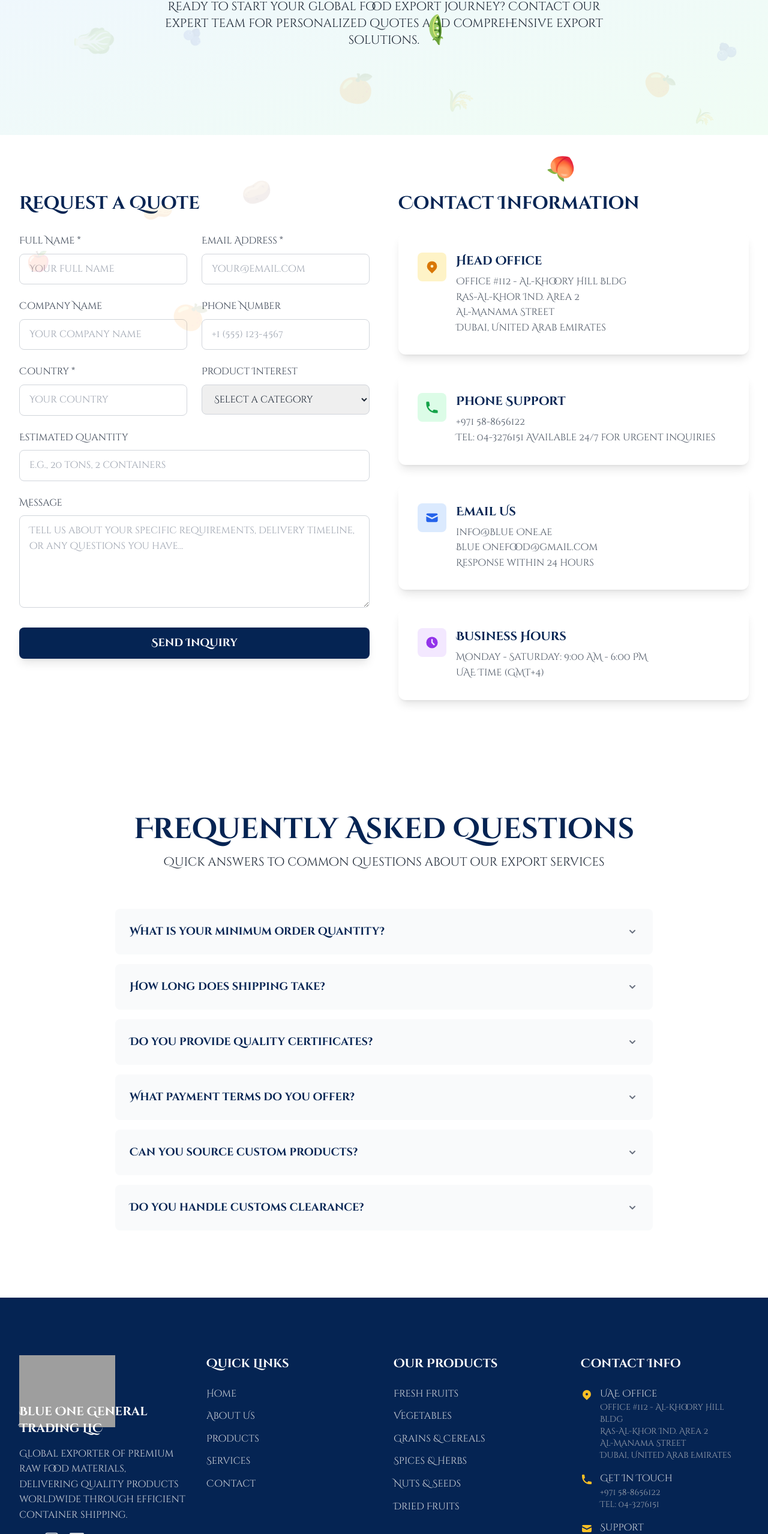
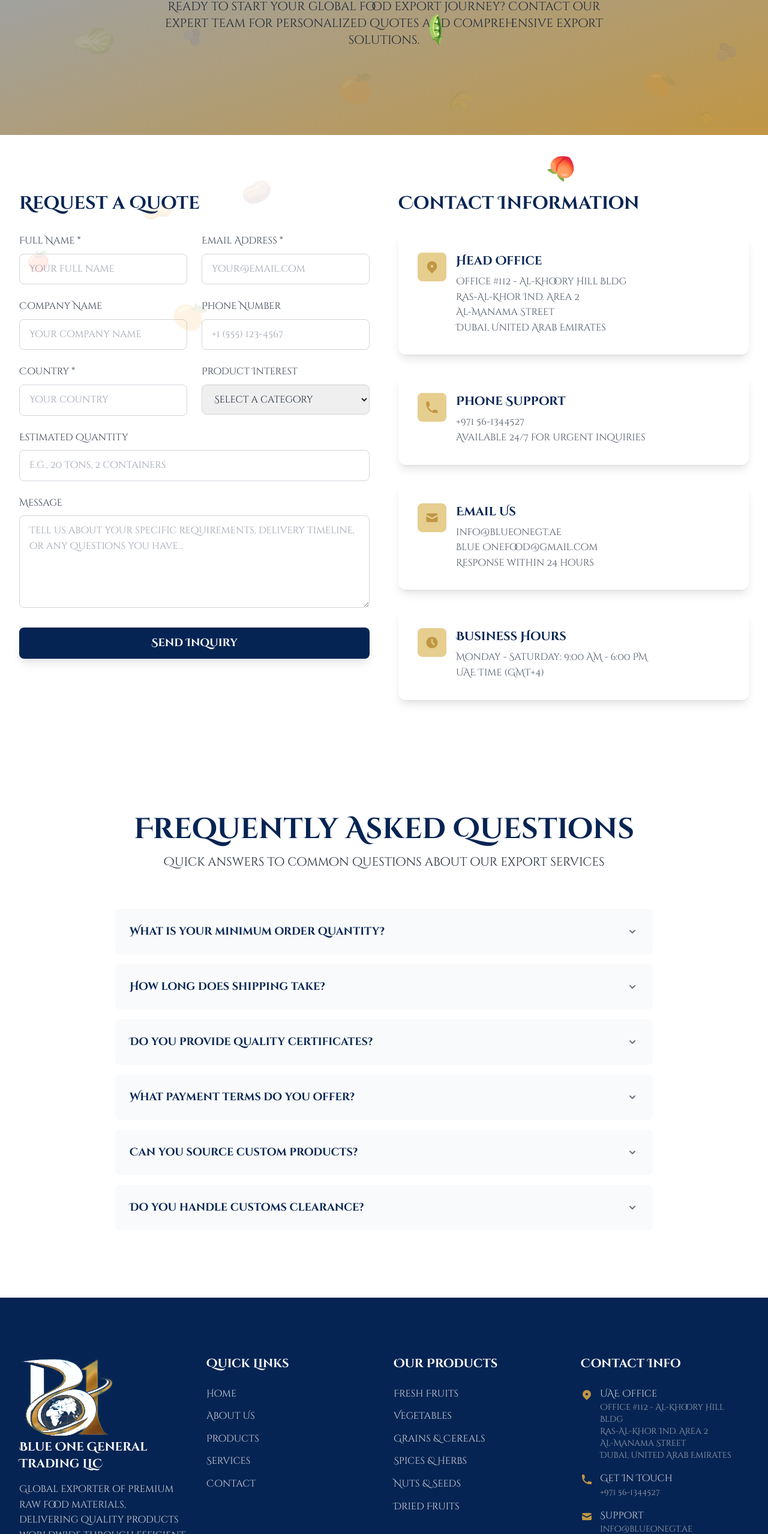
Before and after one commit to mujeebshaikhcom/blueonegt, a React (Vite) app: page /contact in a window 1280 px wide. Shown: the part 243-2800 px from the top of the page at 60% size. Built offline with nearby package versions, Linux system fonts and the light colour scheme; grey boxes are pictures that could not be loaded; the HTML template or start-up script is replaced by a standard one.

Commit message:
touch-up

```diff
--- a/index.html
+++ b/index.html
@@ -13,7 +13,7 @@
 
   <!-- Open Graph / Facebook -->
   <meta property="og:type" content="website" />
-  <meta property="og:url" content="https://Blue One.ae/" />
+  <meta property="og:url" content="https://blueonegt.ae/" />
   <meta property="og:title" content="Blue One General Trading LLC - Global Food Exporter" />
   <meta property="og:description"
     content="Premium raw food materials exported worldwide in containers by trucks and ships." />
@@ -21,7 +21,7 @@
 
   <!-- Twitter -->
   <meta property="twitter:card" content="summary_large_image" />
-  <meta property="twitter:url" content="https://Blue One.ae/" />
+  <meta property="twitter:url" content="https://blueonegt.ae/" />
   <meta property="twitter:title" content="Blue One General Trading LLC - Global Food Exporter" />
   <meta property="twitter:description"
     content="Premium raw food materials exported worldwide in containers by trucks and ships." />
--- a/src/components/Footer.tsx
+++ b/src/components/Footer.tsx
@@ -33,7 +33,7 @@ export default function Footer() {
             viewport={{ once: true }}
           >
             <div className="flex items-center space-x-3">
-              <div className="w-40 h-20 rounded-lg flex items-start justify-center">
+              <div className="w-40 h-35 rounded-lg flex items-start justify-center">
                 <img src="/blueone_logo_b.png" alt="Logo" className="w-40" />
               </div>
             </div>
@@ -42,19 +42,19 @@ export default function Footer() {
               Global exporter of premium raw food materials, delivering quality products worldwide through efficient container shipping.
             </p>
             <div className="flex space-x-4">
-              <a href="#" className="text-gray-300 hover:text-amber-400 transition-colors">
+              <a href="#" className="text-gray-300 hover:text-[#C19643] transition-colors">
                 <svg className="w-6 h-6" fill="currentColor" viewBox="0 0 24 24">
                   <path d="M24 4.557c-.883.392-1.832.656-2.828.775 1.017-.609 1.798-1.574 2.165-2.724-.951.564-2.005.974-3.127 1.195-.897-.957-2.178-1.555-3.594-1.555-3.179 0-5.515 2.966-4.797 6.045-4.091-.205-7.719-2.165-10.148-5.144-1.29 2.213-.669 5.108 1.523 6.574-.806-.026-1.566-.247-2.229-.616-.054 2.281 1.581 4.415 3.949 4.89-.693.188-1.452.232-2.224.084.626 1.956 2.444 3.379 4.6 3.419-2.07 1.623-4.678 2.348-7.29 2.04 2.179 1.397 4.768 2.212 7.548 2.212 9.142 0 14.307-7.721 13.995-14.646.962-.695 1.797-1.562 2.457-2.549z"/>
                 </svg>
               </a>
-              <a href="#" className="text-gray-300 hover:text-amber-400 transition-colors">
+              <a href="#" className="text-gray-300 hover:text-[#C19643] transition-colors">
   <svg className="w-7 h-7 align-top mt-[-3px]" fill="currentColor" viewBox="0 0 24 24">
     <rect width="24" height="24" rx="4" ry="4" fill="none"></rect>
     <path d="M12 7.5a4.5 4.5 0 1 0 0 9 4.5 4.5 0 0 0 0-9zm0 7.5a3 3 0 1 1 0-6 3 3 0 0 1 0 6zM16.5 6.75a1.125 1.125 0 1 1 0 2.25 1.125 1.125 0 0 1 0-2.25z" />
     <path d="M18 2.25H6A3.75 3.75 0 0 0 2.25 6v12A3.75 3.75 0 0 0 6 21.75h12A3.75 3.75 0 0 0 21.75 18V6A3.75 3.75 0 0 0 18 2.25zm2.25 15.75a2.25 2.25 0 0 1-2.25 2.25H6a2.25 2.25 0 0 1-2.25-2.25V6a2.25 2.25 0 0 1 2.25-2.25h12A2.25 2.25 0 0 1 20.25 6z"/>
   </svg>
 </a>
-              <a href="#" className="text-gray-300 hover:text-amber-400 transition-colors">
+              <a href="#" className="text-gray-300 hover:text-[#C19643] transition-colors">
                 <svg className="w-6 h-6" fill="currentColor" viewBox="0 0 24 24">
                   <path d="M20.447 20.452h-3.554v-5.569c0-1.328-.027-3.037-1.852-3.037-1.853 0-2.136 1.445-2.136 2.939v5.667H9.351V9h3.414v1.561h.046c.477-.9 1.637-1.85 3.37-1.85 3.601 0 4.267 2.37 4.267 5.455v6.286zM5.337 7.433c-1.144 0-2.063-.926-2.063-2.065 0-1.138.92-2.063 2.063-2.063 1.14 0 2.064.925 2.064 2.063 0 1.139-.925 2.065-2.064 2.065zm1.782 13.019H3.555V9h3.564v11.452zM22.225 0H1.771C.792 0 0 .774 0 1.729v20.542C0 23.227.792 24 1.771 24h20.451C23.2 24 24 23.227 24 22.271V1.729C24 .774 23.2 0 22.222 0h.003z"/>
                 </svg>
@@ -75,7 +75,7 @@ export default function Footer() {
                 <li key={link.name}>
                   <Link
                     to={link.path}
-                    className="text-gray-300 hover:text-amber-400 transition-colors"
+                    className="text-gray-300 hover:text-[#C19643] transition-colors"
                   >
                     {link.name}
                   </Link>
@@ -95,7 +95,7 @@ export default function Footer() {
             <ul className="space-y-3">
               {products.map((product) => (
                 <li key={product}>
-                  <span className="text-gray-300 hover:text-amber-400 transition-colors cursor-pointer">
+                  <span className="text-gray-300 hover:text-[#C19643] transition-colors cursor-pointer">
                     {product}
                   </span>
                 </li>
@@ -113,7 +113,7 @@ export default function Footer() {
             <h3 className="text-xl font-bold mb-6">Contact Info</h3>
             <div className="space-y-4">
               <div className="flex items-start space-x-3">
-                <svg className="w-5 h-5 text-amber-400 mt-1" fill="currentColor" viewBox="0 0 20 20">
+                <svg className="w-5 h-5 text-[#C19643] mt-1" fill="currentColor" viewBox="0 0 20 20">
                   <path fillRule="evenodd" d="M5.05 4.05a7 7 0 119.9 9.9L10 18.9l-4.95-4.95a7 7 0 010-9.9zM10 11a2 2 0 100-4 2 2 0 000 4z" clipRule="evenodd" />
                 </svg>
                 <div>
@@ -125,23 +125,22 @@ export default function Footer() {
                 </div>
               </div>
               <div className="flex items-start space-x-3">
-                <svg className="w-5 h-5 text-amber-400 mt-1" fill="currentColor" viewBox="0 0 20 20">
+                <svg className="w-5 h-5 text-[#C19643] mt-1" fill="currentColor" viewBox="0 0 20 20">
                   <path d="M2 3a1 1 0 011-1h2.153a1 1 0 01.986.836l.74 4.435a1 1 0 01-.54 1.06l-1.548.773a11.037 11.037 0 006.105 6.105l.774-1.548a1 1 0 011.059-.54l4.435.74a1 1 0 01.836.986V17a1 1 0 01-1 1h-2C7.82 18 2 12.18 2 5V3z" />
                 </svg>
                 <div>
                   <p className="text-gray-300">Get In Touch</p>
-                  <p className="text-sm text-gray-400"><a href="tel:+971588656122">+971 58-8656122</a></p>
-                  <p className="text-sm text-gray-400"><a href="tel:04-3276151">Tel: 04-3276151</a></p>
+                  <p className="text-sm text-gray-400"><a href="tel:+971561344527">+971 56-1344527</a></p>
                 </div>
               </div>
               <div className="flex items-start space-x-3">
-                <svg className="w-5 h-5 text-amber-400 mt-1" fill="currentColor" viewBox="0 0 20 20">
+                <svg className="w-5 h-5 text-[#C19643] mt-1" fill="currentColor" viewBox="0 0 20 20">
                   <path d="M2.003 5.884L10 9.882l7.997-3.998A2 2 0 0016 4H4a2 2 0 00-1.997 1.884z" />
                   <path d="M18 8.118l-8 4-8-4V14a2 2 0 002 2h12a2 2 0 002-2V8.118z" />
                 </svg>
                 <div>
                   <p className="text-gray-300">Support</p>
-                  <p className="text-sm text-gray-400"><a href="mailto:info@Blue One.ae">info@Blue One.ae</a></p>
+                  <p className="text-sm text-gray-400"><a href="mailto:info@blueonegt.ae">info@blueonegt.ae</a></p>
                   <p className="text-sm text-gray-400"><a href="mailto:Blue Onefood@gmail.com">Blue Onefood@gmail.com</a></p>
                 </div>
               </div>
--- a/src/components/RelatedProductCard.tsx
+++ b/src/components/RelatedProductCard.tsx
@@ -16,7 +16,7 @@ function RelatedProductCard({ product, index, productIcon }: { product: any; ind
         <div className="card-product">
           <div className="relative overflow-hidden">
             <div
-              className="w-full h-48 bg-gradient-to-br from-green-100 to-amber-100 flex items-center justify-center bg-cover bg-center"
+              className="w-full h-48 bg-gradient-to-br from-[#E6CE8F] to-[#E6CE8F] flex items-center justify-center bg-cover bg-center"
               style={{
                 backgroundImage: validImage ? `url(${validImage})` : 'none',
               }}
@@ -40,7 +40,7 @@ function RelatedProductCard({ product, index, productIcon }: { product: any; ind
               {product.description}
             </p>
             <div className="flex justify-between items-center">
-              <span className="text-sm text-amber-600 font-medium">
+              <span className="text-sm text-[#C19643] font-medium">
                 {product.category}
               </span>
               <span className="text-[var(--primary)] font-bold">View →</span>
--- a/src/index.css
+++ b/src/index.css
@@ -135,7 +135,7 @@ html {
 }
 
 .btn-secondary {
-	@apply bg-amber-500 hover:bg-amber-600 text-white font-semibold py-3 px-6 rounded-lg transition-all duration-300 transform hover:scale-105 shadow-lg hover:shadow-xl;
+	@apply bg-[#C19643] hover:bg-[#C19643] text-white font-semibold py-3 px-6 rounded-lg transition-all duration-300 transform hover:scale-105 shadow-lg hover:shadow-xl;
 }
 
 .btn-outline {
--- a/src/pages/About.tsx
+++ b/src/pages/About.tsx
@@ -28,7 +28,7 @@ export default function About() {
 
 function HeroSection() {
   return (
-    <section className="section-padding bg-gradient-to-br from-blue-50 to-green-50">
+    <section className="section-padding bg-gradient-to-br from-[#05245369] to-[#C19643]">
       <div className="container-custom text-center">
         <motion.div
           initial={{ opacity: 0, y: 30 }}
@@ -218,7 +218,7 @@ function TeamSection() {
               transition={{ duration: 0.8, delay: index * 0.1 }}
             >
               <motion.div
-                className="text-4xl lg:text-6xl font-bold text-amber-400 mb-2"
+                className="text-4xl lg:text-6xl font-bold text-[#C19643] mb-2"
                 initial={{ opacity: 0 }}
                 animate={inView ? { opacity: 1 } : {}}
                 transition={{ duration: 1, delay: index * 0.1 + 0.5 }}
@@ -251,7 +251,7 @@ function CTASection() {
   const [ref, inView] = useInView({ triggerOnce: true, threshold: 0.1 })
 
   return (
-    <section className="section-padding bg-amber-50" ref={ref}>
+    <section className="section-padding bg-[#E6CE8F]" ref={ref}>
       <div className="container-custom text-center">
         <motion.div
           initial={{ opacity: 0, y: 30 }}
--- a/src/pages/Contact.tsx
+++ b/src/pages/Contact.tsx
@@ -27,7 +27,7 @@ export default function Contact() {
 
 function HeroSection() {
   return (
-    <section className="section-padding bg-gradient-to-br from-blue-50 to-green-50">
+    <section className="section-padding bg-gradient-to-br from-[#05245369] to-[#C19643]">
       <div className="container-custom text-center">
         <motion.div
           initial={{ opacity: 0, y: 30 }}
@@ -230,8 +230,8 @@ const handleSubmit = (e: React.FormEvent) => {
               {/* Office Info */}
               <div className="card p-8">
                 <div className="flex items-start space-x-4">
-                  <div className="w-12 h-12 bg-amber-100 rounded-lg flex items-center justify-center">
-                    <svg className="w-6 h-6 text-amber-600" fill="currentColor" viewBox="0 0 20 20">
+                  <div className="w-12 h-12 bg-[#E6CE8F] rounded-lg flex items-center justify-center">
+                    <svg className="w-6 h-6 text-[#C19643]" fill="currentColor" viewBox="0 0 20 20">
                       <path fillRule="evenodd" d="M5.05 4.05a7 7 0 119.9 9.9L10 18.9l-4.95-4.95a7 7 0 010-9.9zM10 11a2 2 0 100-4 2 2 0 000 4z" clipRule="evenodd" />
                     </svg>
                   </div>
@@ -249,15 +249,15 @@ const handleSubmit = (e: React.FormEvent) => {
               {/* Phone */}
               <div className="card p-8">
                 <div className="flex items-start space-x-4">
-                  <div className="w-12 h-12 bg-green-100 rounded-lg flex items-center justify-center">
-                    <svg className="w-6 h-6 text-green-600" fill="currentColor" viewBox="0 0 20 20">
+                  <div className="w-12 h-12 bg-[#E6CE8F] rounded-lg flex items-center justify-center">
+                    <svg className="w-6 h-6 text-[#C19643]" fill="currentColor" viewBox="0 0 20 20">
                       <path d="M2 3a1 1 0 011-1h2.153a1 1 0 01.986.836l.74 4.435a1 1 0 01-.54 1.06l-1.548.773a11.037 11.037 0 006.105 6.105l.774-1.548a1 1 0 011.059-.54l4.435.74a1 1 0 01.836.986V17a1 1 0 01-1 1h-2C7.82 18 2 12.18 2 5V3z" />
                     </svg>
                   </div>
                   <div>
                     <h3 className="text-xl font-bold text-[var(--primary)] mb-2">Phone Support</h3>
-                    <p className="text-gray-600"><a href="tel:+971588656122">+971 58-8656122</a></p>
-                    <p className="text-gray-600"><a href="tel:04-3276151">Tel: 04-3276151</a> Available 24/7 for urgent inquiries</p>
+                    <p className="text-gray-600"><a href="tel:+971561344527">+971 56-1344527</a></p>
+                    <p className="text-gray-600">Available 24/7 for urgent inquiries</p>
                   </div>
                 </div>
               </div>
@@ -265,15 +265,15 @@ const handleSubmit = (e: React.FormEvent) => {
               {/* Email */}
               <div className="card p-8">
                 <div className="flex items-start space-x-4">
-                  <div className="w-12 h-12 bg-blue-100 rounded-lg flex items-center justify-center">
-                    <svg className="w-6 h-6 text-blue-600" fill="currentColor" viewBox="0 0 20 20">
+                  <div className="w-12 h-12 bg-[#E6CE8F] rounded-lg flex items-center justify-center">
+                    <svg className="w-6 h-6 text-[#C19643]" fill="currentColor" viewBox="0 0 20 20">
                       <path d="M2.003 5.884L10 9.882l7.997-3.998A2 2 0 0016 4H4a2 2 0 00-1.997 1.884z" />
                       <path d="M18 8.118l-8 4-8-4V14a2 2 0 002 2h12a2 2 0 002-2V8.118z" />
                     </svg>
                   </div>
                   <div>
                     <h3 className="text-xl font-bold text-[var(--primary)] mb-2">Email Us</h3>
-                    <p className="text-gray-600"><a href="mailto:info@Blue One.ae">info@Blue One.ae</a></p>
+                    <p className="text-gray-600"><a href="mailto:info@blueonegt.ae">info@blueonegt.ae</a></p>
                     <p className="text-gray-600"><a href="mailto:Blue Onefood@gmail.com">Blue Onefood@gmail.com</a></p>
                     <p className="text-gray-600">Response within 24 hours</p>
                   </div>
@@ -283,8 +283,8 @@ const handleSubmit = (e: React.FormEvent) => {
               {/* Business Hours */}
               <div className="card p-8">
                 <div className="flex items-start space-x-4">
-                  <div className="w-12 h-12 bg-purple-100 rounded-lg flex items-center justify-center">
-                    <svg className="w-6 h-6 text-purple-600" fill="currentColor" viewBox="0 0 20 20">
+                  <div className="w-12 h-12 bg-[#E6CE8F] rounded-lg flex items-center justify-center">
+                    <svg className="w-6 h-6 text-[#C19643]" fill="currentColor" viewBox="0 0 20 20">
                       <path fillRule="evenodd" d="M10 18a8 8 0 100-16 8 8 0 000 16zm1-12a1 1 0 10-2 0v4a1 1 0 00.293.707l2.828 2.829a1 1 0 101.415-1.415L11 9.586V6z" clipRule="evenodd" />
                     </svg>
                   </div>
@@ -354,12 +354,12 @@ function LocationsSection() {
               animate={inView ? { opacity: 1, y: 0 } : {}}
               transition={{ duration: 0.8, delay: index * 0.1 }}
             >
-              <div className="w-16 h-16 bg-gradient-to-r from-amber-400 to-amber-600 rounded-full flex items-center justify-center mx-auto mb-6">
+              <div className="w-16 h-16 bg-gradient-to-r from-[#C19643] to-[#C19643] rounded-full flex items-center justify-center mx-auto mb-6">
                 <span className="text-2xl">🏢</span>
               </div>
               <h3 className="text-xl font-bold text-[var(--primary)] mb-2">{location.city}</h3>
               <p className="text-gray-600 mb-3">{location.country}</p>
-              <p className="text-amber-600 font-medium mb-4">{location.role}</p>
+              <p className="text-[#C19643] font-medium mb-4">{location.role}</p>
               <p className="text-gray-600 text-sm">{location.description}</p>
               <p className="text-gray-400 text-xs mt-4">{location.address}</p>
             </motion.div>
```
Also changed, not shown: src/pages/Home.tsx (+7 -7 lines), src/pages/ProductDetail.tsx (+4 -4 lines), src/pages/Products.tsx (+6 -6 lines), src/pages/Services.tsx (+4 -4 lines), public/blueone_logo_b.png (added), 1 other file (tests, documents, lock files or other folders).
